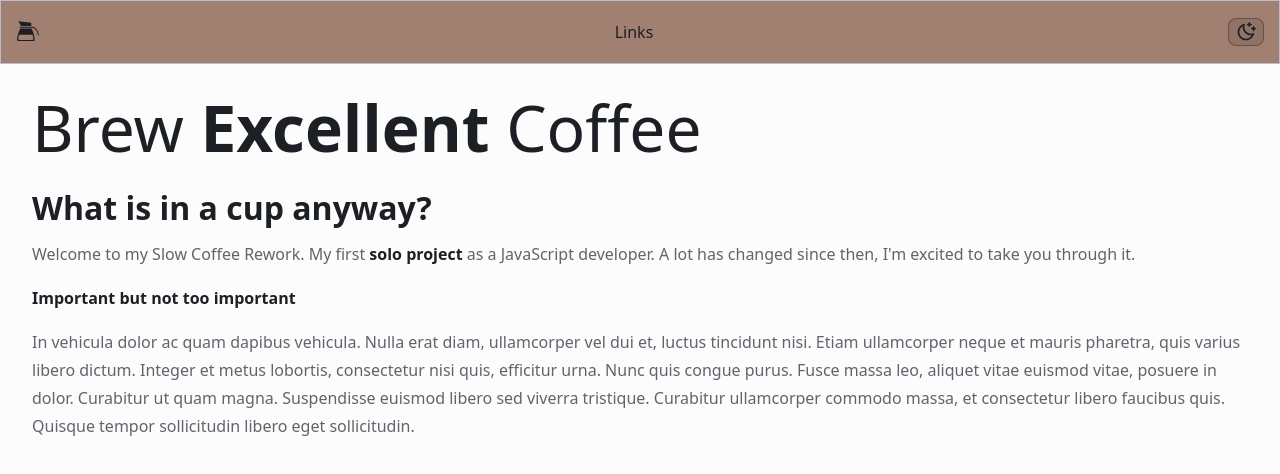
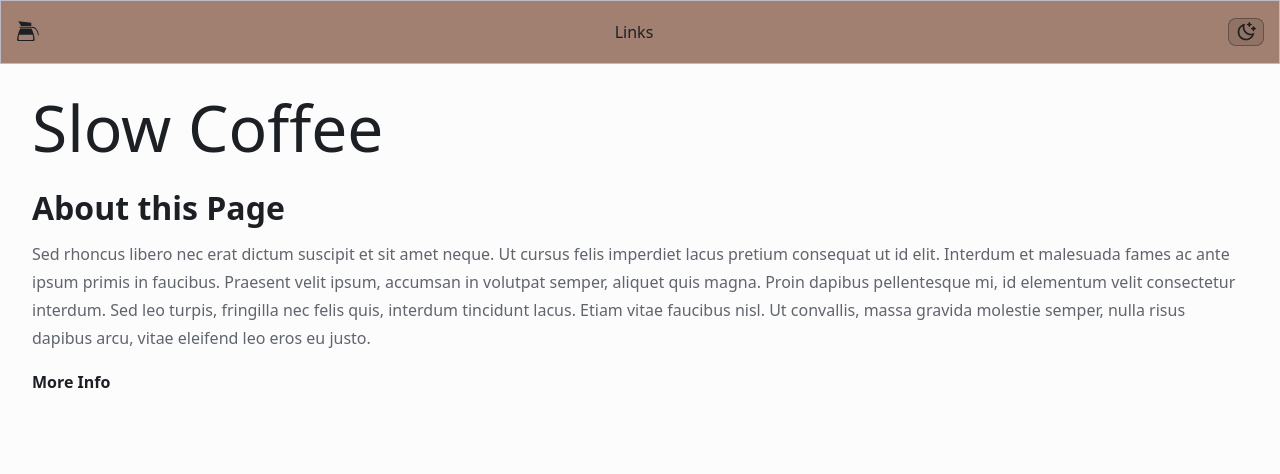
Before and after one commit to nrsimonelli/slow-coffee-two, a React (Create React App) app: page /about in a window 1280 px wide. Shown: the top 474 px of the page. Built offline with nearby package versions, Linux system fonts and the light colour scheme.

Commit message:
react-router-dom browser, route, switch, and redirect plus dummy components

```diff
--- a/package.json
+++ b/package.json
@@ -11,6 +11,7 @@
     "react": "^17.0.2",
     "react-dom": "^17.0.2",
     "react-icons": "^4.3.1",
+    "react-router-dom": "^5.3.0",
     "react-scripts": "4.0.3",
     "typescript": "^4.1.2"
   },
@@ -37,5 +38,8 @@
       "last 1 firefox version",
       "last 1 safari version"
     ]
+  },
+  "devDependencies": {
+    "@types/react-router-dom": "^5.3.1"
   }
 }
--- a/src/App.tsx
+++ b/src/App.tsx
@@ -1,15 +1,13 @@
 import React from 'react';
+import { Switch, Route, Redirect } from 'react-router-dom';
 
 import { globalCss } from './stitches.config';
 import { Container } from './components/Container';
-import { Flex } from './components/Flex';
-import {
-  Text,
-  TextHead,
-  TextSub,
-  TextTitle,
-} from './components/Text';
+
 import Nav from './components/Nav/Nav';
+import Home from './components/Home/Home';
+import About from './components/About/About';
+import Support from './components/Support/Support';
 
 const globalStyles = globalCss({
   '*': {
@@ -36,35 +34,12 @@ const App = () => {
     <>
       <Nav />
       <Container responsive screen>
-        <Flex direction='column' align='start' pad='4'>
-          <TextTitle>
-            Brew{' '}
-            <TextHead size='8' inline>
-              Excellent
-            </TextHead>{' '}
-            Coffee
-          </TextTitle>
-          <TextHead case='initial'>What is in a cup anyway?</TextHead>
-          <Text>
-            Welcome to my Slow Coffee Rework. My first{' '}
-            <TextSub inline>solo project</TextSub> as a JavaScript
-            developer. A lot has changed since then, I'm excited to
-            take you through it.
-          </Text>
-          <TextSub>Important but not too important</TextSub>
-          <Text>
-            In vehicula dolor ac quam dapibus vehicula. Nulla erat
-            diam, ullamcorper vel dui et, luctus tincidunt nisi. Etiam
-            ullamcorper neque et mauris pharetra, quis varius libero
-            dictum. Integer et metus lobortis, consectetur nisi quis,
-            efficitur urna. Nunc quis congue purus. Fusce massa leo,
-            aliquet vitae euismod vitae, posuere in dolor. Curabitur
-            ut quam magna. Suspendisse euismod libero sed viverra
-            tristique. Curabitur ullamcorper commodo massa, et
-            consectetur libero faucibus quis. Quisque tempor
-            sollicitudin libero eget sollicitudin.
-          </Text>
-        </Flex>
+        <Switch>
+          <Route path='/about' exact component={About} />
+          <Route path='/support' exact component={Support} />
+          <Route path='/' exact component={Home} />
+          <Redirect from='*' to='/' />
+        </Switch>
       </Container>
     </>
   );
--- /dev/null
+++ b/src/components/About/About.tsx
@@ -0,0 +1,26 @@
+import React from 'react';
+import { Flex } from '../Flex';
+import { Text, TextTitle, TextHead, TextSub } from '../Text';
+
+const About = () => {
+  return (
+    <Flex direction='column' align='start' pad='4'>
+      <TextTitle>Slow Coffee</TextTitle>
+      <TextHead case='initial'>About this Page</TextHead>
+      <Text>
+        Sed rhoncus libero nec erat dictum suscipit et sit amet neque.
+        Ut cursus felis imperdiet lacus pretium consequat ut id elit.
+        Interdum et malesuada fames ac ante ipsum primis in faucibus.
+        Praesent velit ipsum, accumsan in volutpat semper, aliquet
+        quis magna. Proin dapibus pellentesque mi, id elementum velit
+        consectetur interdum. Sed leo turpis, fringilla nec felis
+        quis, interdum tincidunt lacus. Etiam vitae faucibus nisl. Ut
+        convallis, massa gravida molestie semper, nulla risus dapibus
+        arcu, vitae eleifend leo eros eu justo.
+      </Text>
+      <TextSub>More Info</TextSub>
+    </Flex>
+  );
+};
+
+export default About;
--- /dev/null
+++ b/src/components/Home/Home.tsx
@@ -0,0 +1,39 @@
+import React from 'react';
+import { Flex } from '../Flex';
+import { Text, TextTitle, TextHead, TextSub } from '../Text';
+
+const Home = () => {
+  return (
+    <Flex direction='column' align='start' pad='4'>
+      <TextTitle>
+        Brew{' '}
+        <TextHead size='8' inline>
+          Excellent
+        </TextHead>{' '}
+        Coffee
+      </TextTitle>
+      <TextHead case='initial'>What is in a cup anyway?</TextHead>
+      <Text>
+        Welcome to my Slow Coffee Rework. My first{' '}
+        <TextSub inline>solo project</TextSub> as a JavaScript
+        developer. A lot has changed since then, I'm excited to take
+        you through it.
+      </Text>
+      <TextSub>Important but not too important</TextSub>
+      <Text>
+        In vehicula dolor ac quam dapibus vehicula. Nulla erat diam,
+        ullamcorper vel dui et, luctus tincidunt nisi. Etiam
+        ullamcorper neque et mauris pharetra, quis varius libero
+        dictum. Integer et metus lobortis, consectetur nisi quis,
+        efficitur urna. Nunc quis congue purus. Fusce massa leo,
+        aliquet vitae euismod vitae, posuere in dolor. Curabitur ut
+        quam magna. Suspendisse euismod libero sed viverra tristique.
+        Curabitur ullamcorper commodo massa, et consectetur libero
+        faucibus quis. Quisque tempor sollicitudin libero eget
+        sollicitudin.
+      </Text>
+    </Flex>
+  );
+};
+
+export default Home;
--- /dev/null
+++ b/src/components/Support/Support.tsx
@@ -0,0 +1,24 @@
+import React from 'react';
+import { Flex } from '../Flex';
+import { Text, TextTitle, TextHead, TextSub } from '../Text';
+
+const Support = () => {
+  return (
+    <Flex direction='column' align='start' pad='4'>
+      <TextTitle>Support Coffee</TextTitle>
+      <TextHead case='initial'>Caffiene for everyone</TextHead>
+      <Text>
+        Curabitur posuere vitae lorem ac fringilla. Ut mollis nunc sed
+        malesuada porttitor. Nulla quis suscipit lacus. Aliquam
+        pharetra mauris vel velit condimentum dignissim. Vivamus in
+        ligula vitae magna consectetur iaculis in at dui. Quisque non
+        placerat est. Vestibulum ante ipsum primis in faucibus orci
+        luctus et ultrices posuere cubilia curae; Mauris eu tristique
+        sem.
+      </Text>
+      <TextSub>Support here</TextSub>
+    </Flex>
+  );
+};
+
+export default Support;
--- a/src/index.tsx
+++ b/src/index.tsx
@@ -1,11 +1,14 @@
 import React from 'react';
 import ReactDOM from 'react-dom';
+import { BrowserRouter as Router } from 'react-router-dom';
 import App from './App';
 import { ThemeProvider } from './components/ThemeToggle/ThemeContext';
 
 ReactDOM.render(
   <ThemeProvider>
-    <App />
+    <Router>
+      <App />
+    </Router>
   </ThemeProvider>,
   document.getElementById('root')
 );
```
Also changed, not shown: 1 other file (tests, documents, lock files or other folders).
